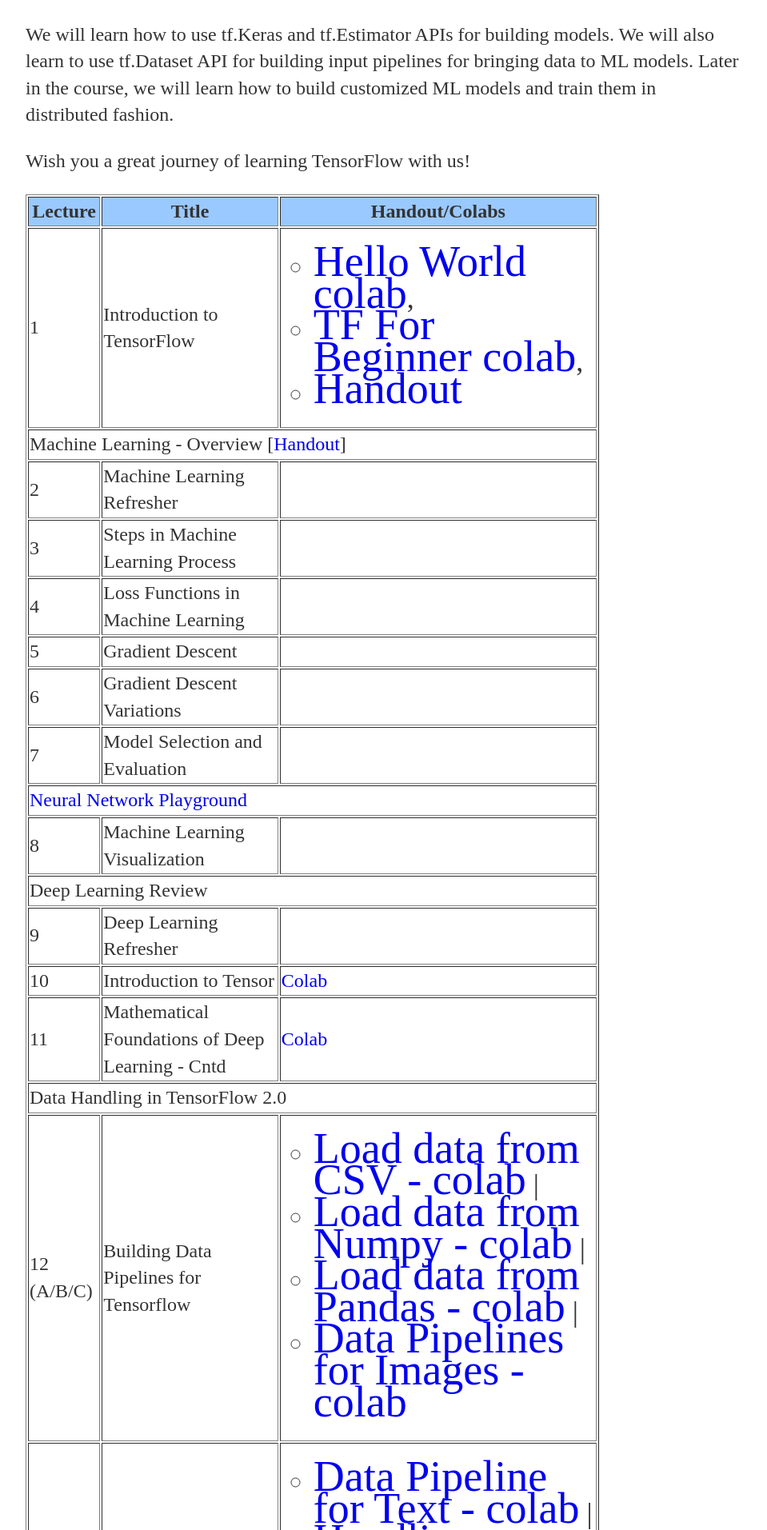
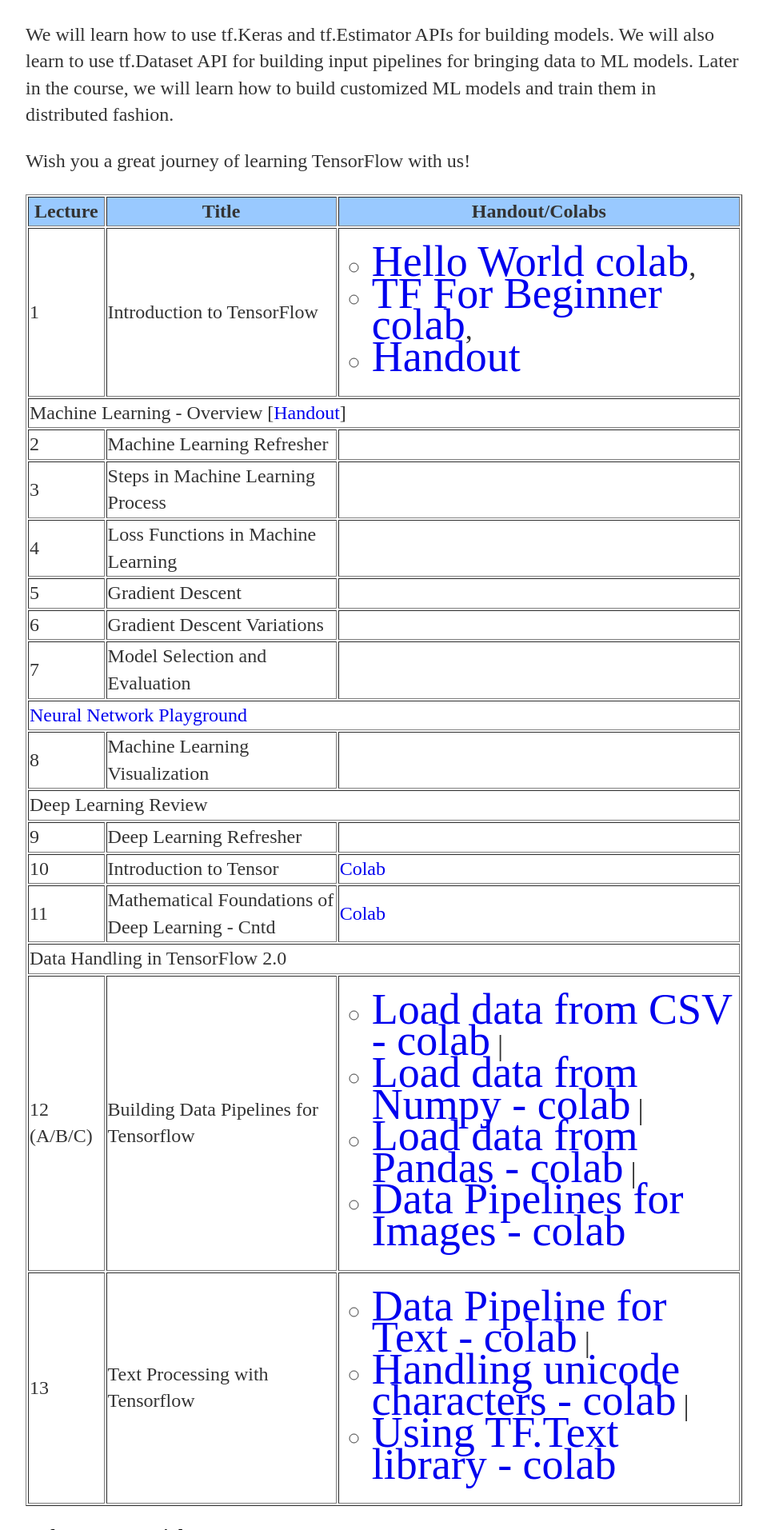
Before and after one commit to tfindiamooc/tfindiamooc.github.io, a Jekyll site: the page built from index.html, in a window 1280 px wide. Shown: the part 586-2499 px from the top of the page at 80% size, without its empty margins (160-1119 px from the left). Built offline with Jekyll 4.4.1, drawn with Linux system fonts in a browser that asks for light colours.

Commit message:
Update index.html

```diff
--- a/index.html
+++ b/index.html
@@ -22,7 +22,7 @@
 
 	<p>Wish you a great journey of learning TensorFlow with us!</p>
 
-	<table border="1" width="80%">
+	<table border="1" width="100%">
 	<tr bgcolor='#99c9ff'>
 		<th>Lecture</th>
 		<th>Title</th>
```
